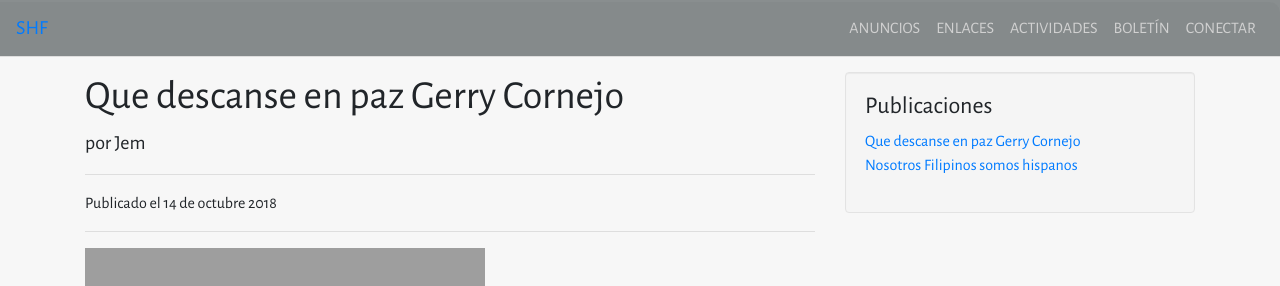
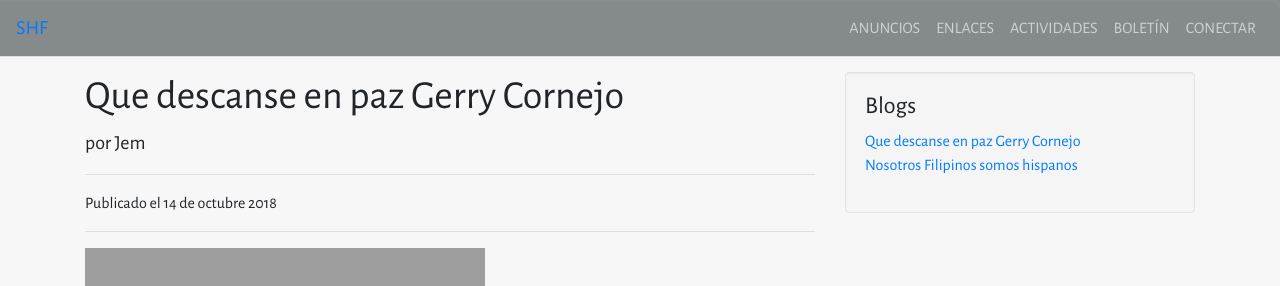
Before and after one commit to sociedadhispanofilipina/sociedadhispanofilipina.github.io, a Jekyll site: the page built from _posts/2018-10-14-gerry-cornejo.md, in a window 1280 px wide and 1288 px high. Shown: the top 286 px of the window. Built offline with Jekyll 4.4.1, drawn with Linux system fonts in a browser that asks for light colours; comment, search, counter and statistics services are not loaded.

Commit message:
Revert "update yaml file"
This reverts commit 971cc89e8196c5ff4388049d1a23c8c087cd470e.

```diff
--- a/_config.yml
+++ b/_config.yml
@@ -35,7 +35,7 @@ defaults:
     values:
       layout: "post"
       author: "Jem"
-      category: "publicaciones"
+      category: "blogs"
 
 
 # Exclude from processing.
```
